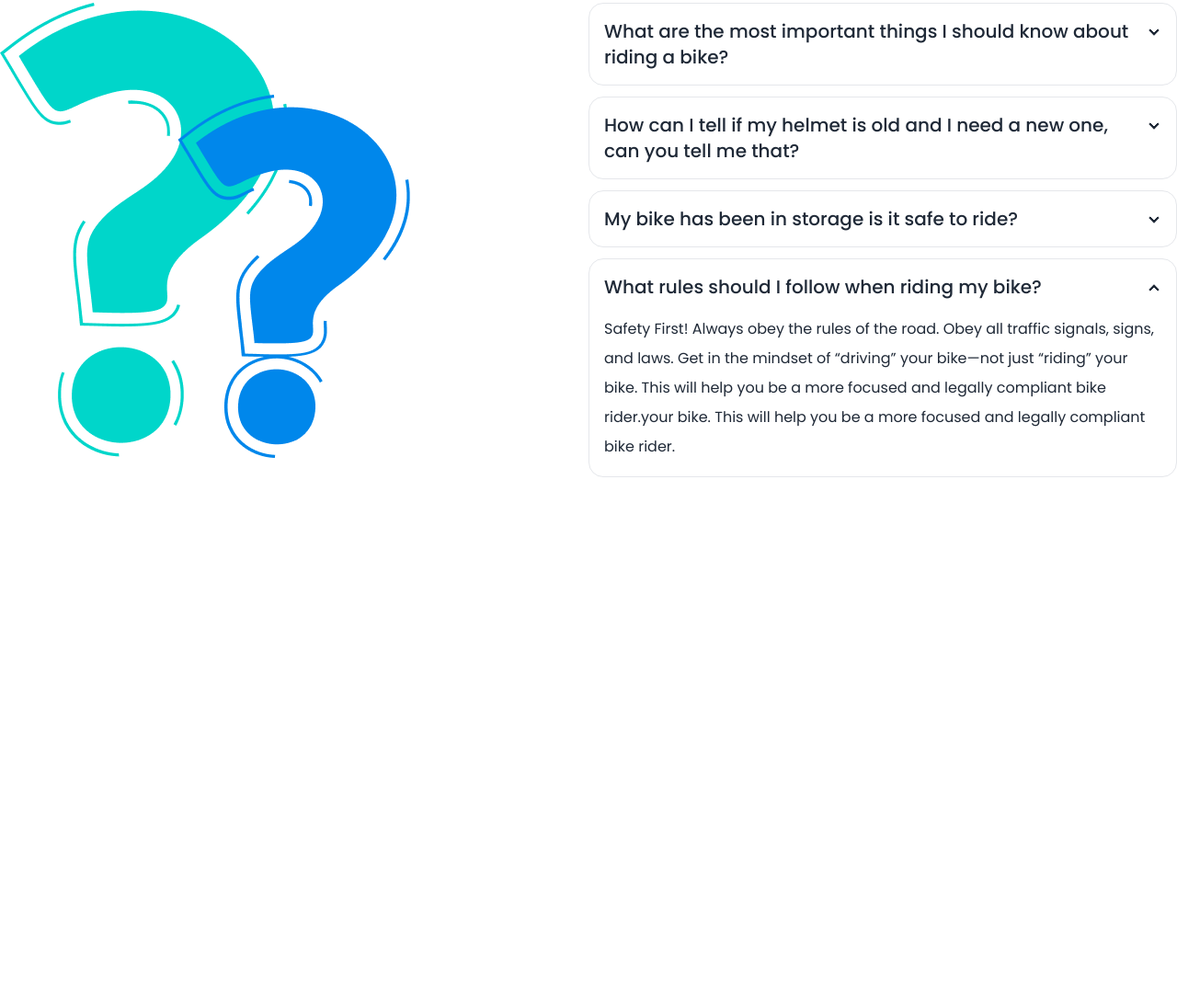
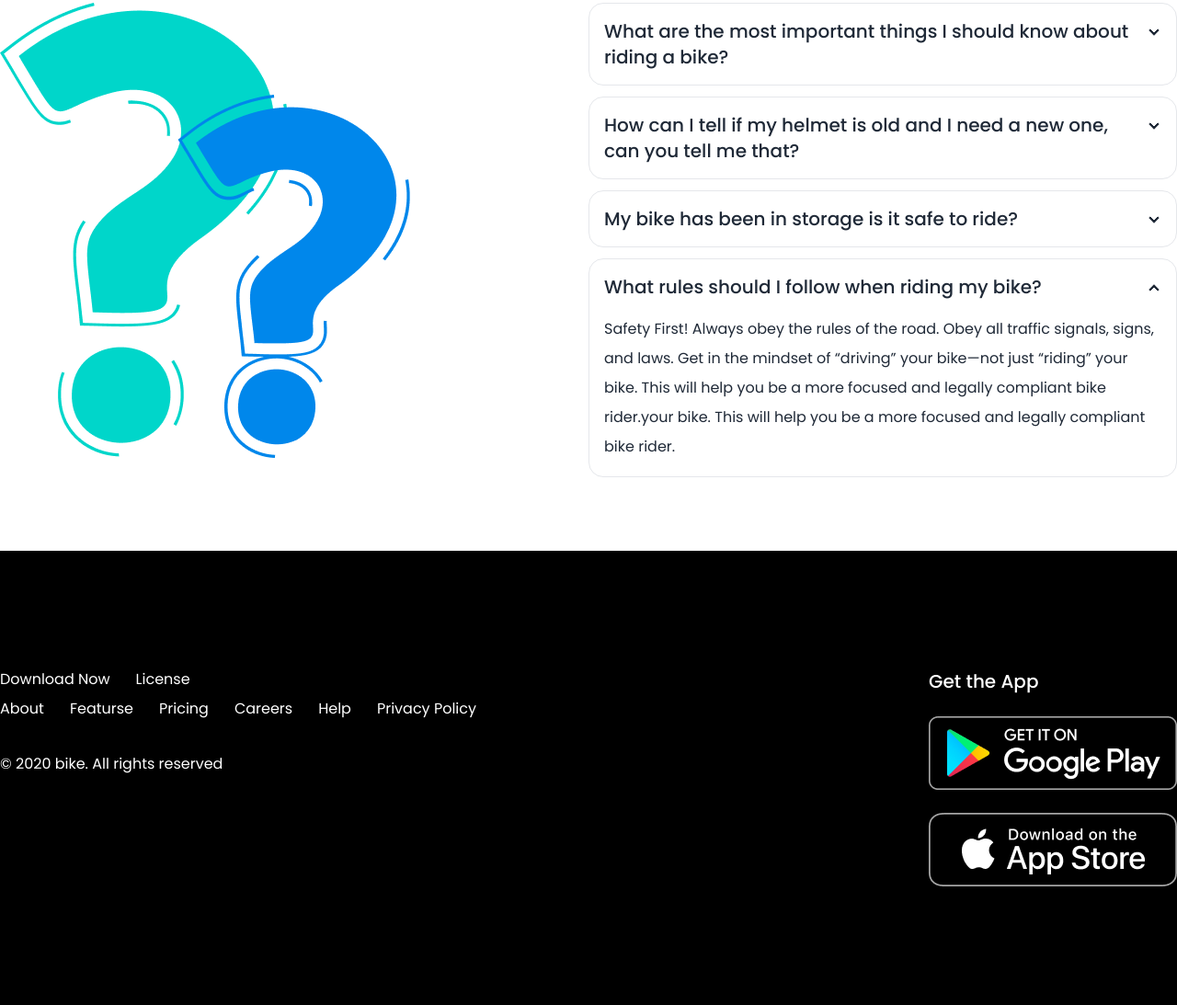
Before and after one commit to arman-miaa/Biker-Zone, a plain HTML site: page index.html in a window 1280 px wide. Shown: the part 2720-3813 px from the top of the page at 92% size. Before the commit the page ends 3319 px from the top, so only its background shows below. Drawn offline with nearby package versions, Linux system fonts and the light colour scheme.

Commit message:
added footer section

```diff
--- a/index.html
+++ b/index.html
@@ -369,7 +369,38 @@ new one, can you tell me that?</div>
         <!-- Ask section end -->
 
     </main>
-    <footer>
+    <footer class=" bg-black">
+      <section class="container mx-auto text-white">
+        <!-- content -->
+         <div class="flex flex-col md:flex-row gap-8 md:justify-between py-32">
+          <!-- left -->
+           <div class="space-y-2">
+            <ul class="inline-flex space-x-7">
+              <li><a href="#">Download Now</a></li>
+              <li><a href="#">License</a></li>
+            </ul>
+            <br>
+            <ul class="inline-flex space-x-2 lg:space-x-7">
+              <li><a href="#">About</a></li>
+              <li><a href="#">Featurse</a></li>
+              <li><a href="#">Pricing</a></li>
+              <li><a href="#">Careers</a></li>
+              <li><a href="#">Help</a></li>
+              <li><a href="#">Privacy Policy</a></li>
+            </ul>
+            <p class="pt-7">© 2020 bike. All rights reserved</p>
+
+           </div>
+           <!-- right -->
+            <div class="space-y-6">
+              <h1 class="text-xl font-medium ">Get the App</h1>
+              <img src="./images/others/android.png" alt="">
+              <img src="./images/others/ios.png" alt="">
+
+            </div>
+
+         </div>
+      </section>
 
     </footer>
 </body>
```
